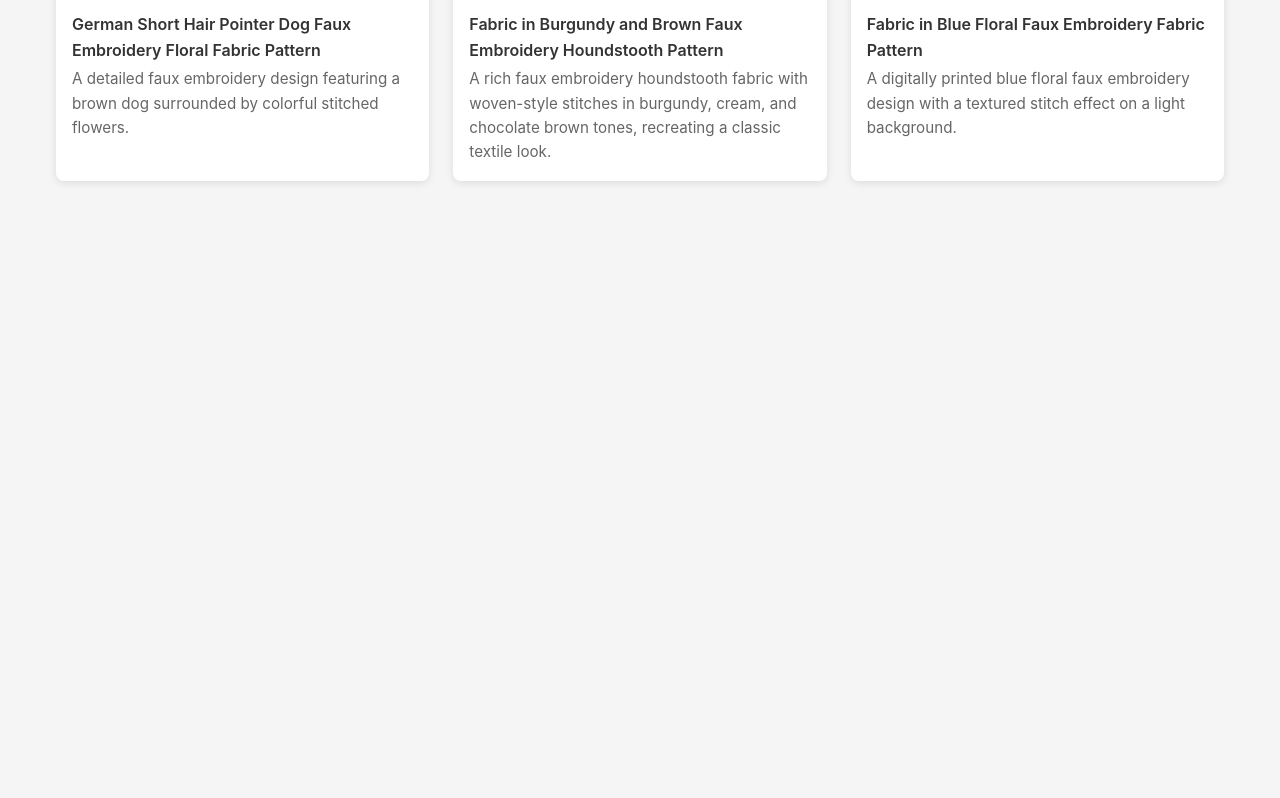
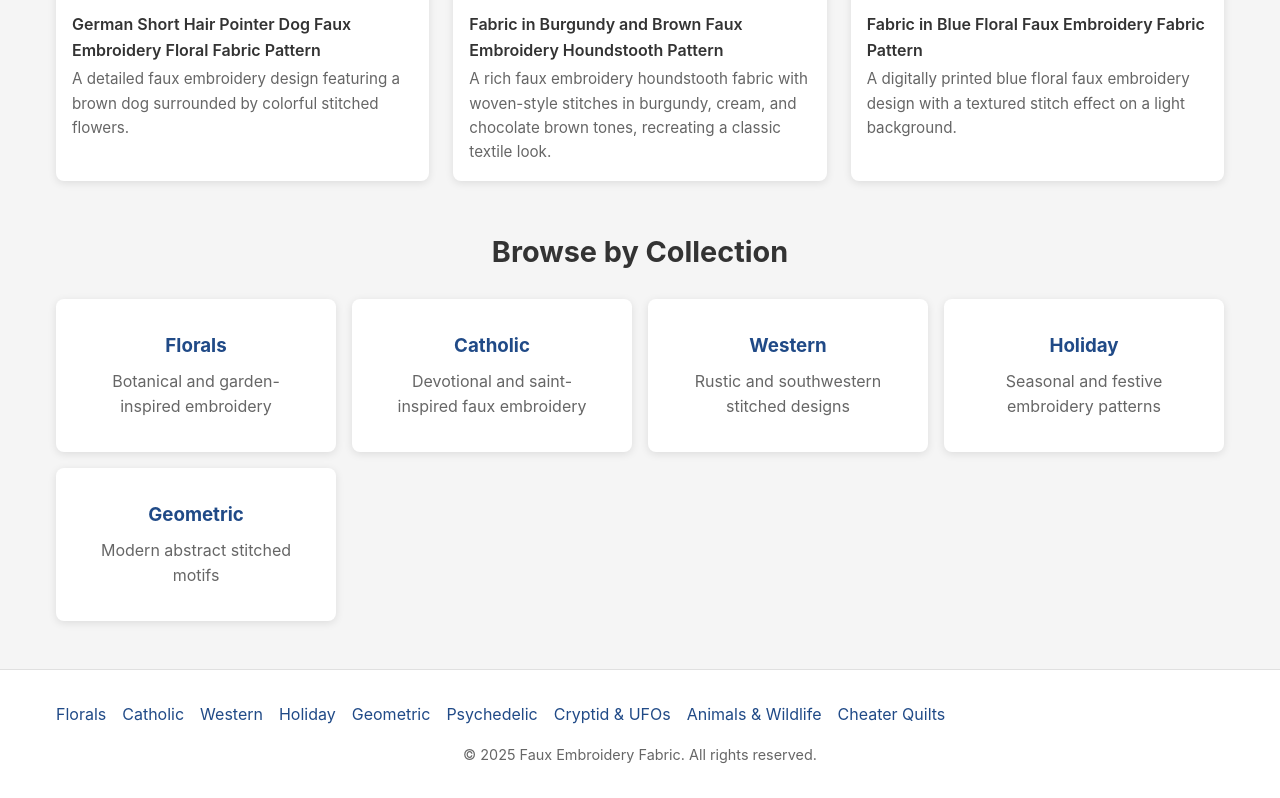
Before and after one commit to Nickpanek/fauxembroideryfabric, a Jekyll site: the page built from index.html, in a window 1280 px wide and 1400 px high, scrolled down 4935 px, cut to the strip 602-1400 px from the top of the window. Built offline with Jekyll 4.4.1, drawn with Linux system fonts in a browser that asks for light colours; before the commit the page ends 5718 px from its top, so only the background shows below that.

Commit message:
Update index.html

```diff
--- a/index.html
+++ b/index.html
@@ -14,6 +14,33 @@ layout: null
   <link rel="preconnect" href="https://www.spoonflower.com" crossorigin>
   {% seo %}
   {% include analytics.html %}
+  <style>
+    /* Mobile Collections Button */
+    .mobile-collections-btn {
+      display: none;
+    }
+    @media (max-width: 480px) {
+      .mobile-collections-btn {
+        display: inline-block;
+        background: var(--brand);
+        color: #fff;
+        padding: 0.5rem 1rem;
+        border-radius: 6px;
+        text-decoration: none;
+        font-size: 0.9rem;
+        font-weight: 600;
+        margin-top: 0.5rem;
+        border: none;
+        cursor: pointer;
+      }
+      .mobile-collections-btn:hover {
+        background: var(--brand-2);
+      }
+      header .nav-links {
+        display: none !important;
+      }
+    }
+  </style>
 </head>
 <body>
   <a href="#main" class="visually-hidden-focusable">Skip to content</a>
@@ -21,6 +48,7 @@ layout: null
   <header role="banner">
   <nav aria-label="Primary">
     <a href="{{ '/' | relative_url }}" class="logo">{{ site.title }}</a>
+    <a href="#browse-collections" class="mobile-collections-btn">Browse Collections ↓</a>
     <div class="nav-links">
       <a href="{{ '/collections/florals'   | relative_url }}">Florals</a>
       <a href="{{ '/collections/catholic'  | relative_url }}">Catholic</a>
@@ -80,4 +108,64 @@ layout: null
       {% endif %}
     </section>
 
-    <!-- B
+    <!-- Browse by Collection -->
+    <section id="browse-collections" style="margin-top:3rem;" aria-labelledby="browse-title">
+      <h2 id="browse-title" style="font-size:1.8rem;margin-bottom:1.5rem;text-align:center;">Browse by Collection</h2>
+      <div style="display:grid;grid-template-columns:repeat(auto-fit,minmax(250px,1fr));gap:1rem;">
+        <a href="{{ '/collections/florals'   | relative_url }}"   style="padding:2rem;background:white;border-radius:8px;text-align:center;text-decoration:none;color:#333;box-shadow:0 2px 8px rgba(0,0,0,0.1);" aria-label="View Florals collection">
+          <h3 style="color:#204a87;">Florals</h3>
+          <p style="color:#666;margin-top:0.5rem;">Botanical and garden-inspired embroidery</p>
+        </a>
+        <a href="{{ '/collections/catholic'  | relative_url }}"   style="padding:2rem;background:white;border-radius:8px;text-align:center;text-decoration:none;color:#333;box-shadow:0 2px 8px rgba(0,0,0,0.1);" aria-label="View Catholic collection">
+          <h3 style="color:#204a87;">Catholic</h3>
+          <p style="color:#666;margin-top:0.5rem;">Devotional and saint-inspired faux embroidery</p>
+        </a>
+        <a href="{{ '/collections/western'   | relative_url }}"   style="padding:2rem;background:white;border-radius:8px;text-align:center;text-decoration:none;color:#333;box-shadow:0 2px 8px rgba(0,0,0,0.1);" aria-label="View Western collection">
+          <h3 style="color:#204a87;">Western</h3>
+          <p style="color:#666;margin-top:0.5rem;">Rustic and southwestern stitched designs</p>
+        </a>
+        <a href="{{ '/collections/holiday'   | relative_url }}"   style="padding:2rem;background:white;border-radius:8px;text-align:center;text-decoration:none;color:#333;box-shadow:0 2px 8px rgba(0,0,0,0.1);" aria-label="View Holiday collection">
+          <h3 style="color:#204a87;">Holiday</h3>
+          <p style="color:#666;margin-top:0.5rem;">Seasonal and festive embroidery patterns</p>
+        </a>
+        <a href="{{ '/collections/geometric' | relative_url }}"   style="padding:2rem;background:white;border-radius:8px;text-align:center;text-decoration:none;color:#333;box-shadow:0 2px 8px rgba(0,0,0,0.1);" aria-label="View Geometric collection">
+          <h3 style="color:#204a87;">Geometric</h3>
+          <p style="color:#666;margin-top:0.5rem;">Modern abstract stitched motifs</p>
+        </a>
+      </div>
+    </section>
+  </main>
+
+  <footer>
+  <nav aria-label="Collections">
+    <div class="nav-links" style="justify-content:center; flex-wrap: wrap; gap: 1rem;">
+      <a href="{{ '/collections/florals'   | relative_url }}">Florals</a>
+      <a href="{{ '/collections/catholic'  | relative_url }}">Catholic</a>
+      <a href="{{ '/collections/western'   | relative_url }}">Western</a>
+      <a href="{{ '/collections/holiday'   | relative_url }}">Holiday</a>
+      <a href="{{ '/collections/geometric' | relative_url }}">Geometric</a>
+      <a href="{{ '/collections/psychedelic'  | relative_url }}">Psychedelic</a>
+      <a href="{{ '/collections/cryptid-ufo'  | relative_url }}">Cryptid &amp; UFOs</a>
+      <a href="{{ '/collections/animals-wildlife' | relative_url }}">Animals &amp; Wildlife</a>
+      <a href="{{ '/collections/cheater-quilts'   | relative_url }}">Cheater Quilts</a>
+    </div>
+  </nav>
+
+  <p style="text-align:center;margin-top:1rem;">
+    &copy; {{ site.time | date: '%Y' }} {{ site.title }}. All rights reserved.
+  </p>
+</footer>
+
+<script>
+  // Smooth scroll for mobile collections button
+  document.querySelector('.mobile-collections-btn')?.addEventListener('click', function(e) {
+    e.preventDefault();
+    document.getElementById('browse-collections').scrollIntoView({
+      behavior: 'smooth',
+      block: 'start'
+    });
+  });
+</script>
+
+</body>
+</html>
```
